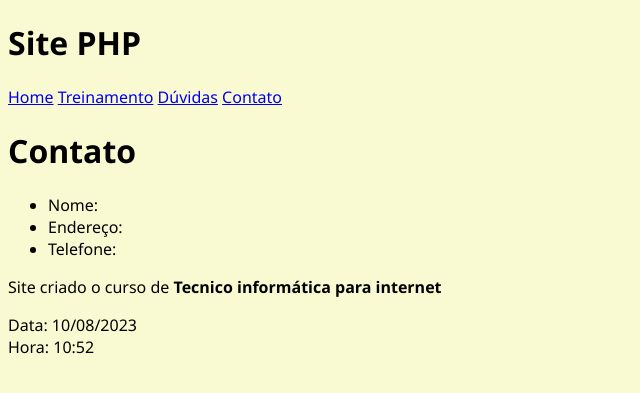
After one commit to VitorGGama/aulas-php, a PHP site: page /contato.php in a window 1280 px wide. The commit adds this page. Shown: the top 393 px of the page, without its empty margins (0-640 px from the left). Run offline with PHP 8.4, Linux system fonts and the light colour scheme.

Commit message:
add contato

```diff
--- /dev/null
+++ b/09.site/contato.php
@@ -0,0 +1,13 @@
+<?php require "includes/cabecalho.php"?>
+
+
+    <h1>Contato</h1>
+    <ul>
+        <li>Nome:</li>
+        <li>Endereço:</li>
+        <li>Telefone:</li>
+    </ul>
+
+
+
+    <?php require "includes/rodape.php" ?>
--- a/09.site/includes/cabecalho.php
+++ b/09.site/includes/cabecalho.php
@@ -15,6 +15,7 @@
             <a href="index.php">Home</a>
             <a href="cursos.php">Treinamento</a>
             <a href="duvidas.php">Dúvidas</a>
+            <a href="contato.php">Contato</a>
         </nav>
     </header>
 
--- a/09.site/includes/rodape.php
+++ b/09.site/includes/rodape.php
@@ -1,9 +1,25 @@
 </main>
 
 <footer>
-    <p>site criado o curso de <b>Tecnico informática para internet</b></p>
+    <p>Site criado o curso de <b>Tecnico informática para internet</b></p>
 </footer>
 
 </body>
 
 </html>
+
+<?php
+
+    date_default_timezone_set("America/Sao_Paulo"); // mostrar o horario local
+
+
+    $data = date("d/m/Y");
+    $hora = date("H:i");
+
+    echo "Data: $data";
+    echo "<br>";
+    echo "Hora: $hora";
+    echo "<br><br>";
+
+    //definindo o fuso horário (timezone)
+?>
```
